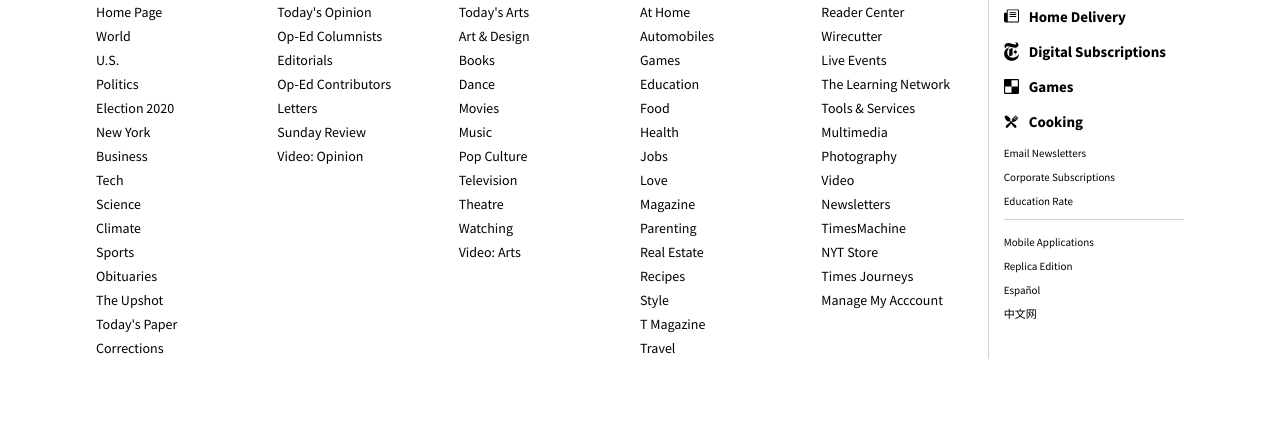
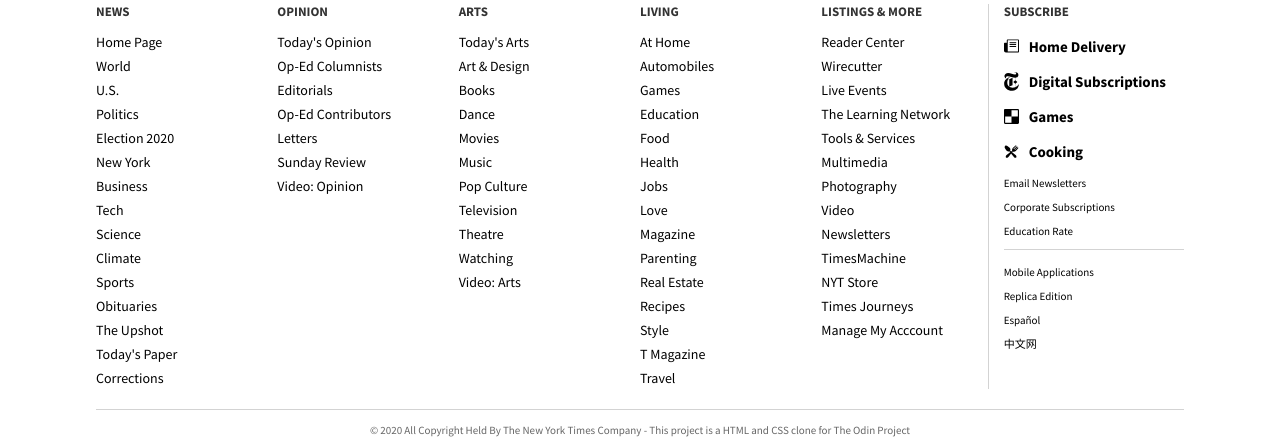
Before and after one commit to timkellytk/project-new-york-times-clone, a plain HTML site: page index.html in a window 1280 px wide. Shown: the part 11560-12000 px from the top of the page. Before the commit the page ends 11919 px from the top, so only its background shows below. Drawn offline with Linux system fonts and the light colour scheme; a web font is replaced by a local one.

Commit message:
Finished the footer section

```diff
--- a/index.html
+++ b/index.html
@@ -896,7 +896,7 @@
         </div>
       </div>
     </section>
-    <footer class="Wrapper">
+    <footer class="Wrapper Footer">
       <div class="Footer__divider">
         <div class="Footer__divider-thick"></div>
         <div class="Footer__divider-thin"></div>
@@ -1048,6 +1048,14 @@
           >
         </div>
       </div>
+      <div class="Footer__divider-thin">
+        <div class="Footer__copyright">
+          <p>
+            © 2020 All Copyright Held By The New York Times Company - This
+            project is a HTML and CSS clone for The Odin Project
+          </p>
+        </div>
+      </div>
     </footer>
 
     <script>
--- a/style.css
+++ b/style.css
@@ -363,6 +363,10 @@ q {
   text-decoration: none;
 }
 
+.Footer {
+  padding-top: 30px;
+}
+
 .Footer__divider-thick {
   background-color: lightgray;
   height: 2px;
@@ -379,6 +383,11 @@ q {
 .Footer__divider-thin--inside-footer {
   margin-top: 8px;
   margin-bottom: 8px;
+}
+
+.Footer__divider-thin--copyright {
+  margin-top: 20px;
+  margin-bottom: 10px;
 }
 
 .Footer__logo-container {
@@ -402,6 +411,7 @@ q {
   display: grid;
   grid-template-columns: repeat(6, 1fr);
   margin-top: 20px;
+  margin-bottom: 20px;
 }
 
 .Footer__grid-title {
@@ -478,6 +488,17 @@ q {
   cursor: pointer;
 }
 
+.Footer__copyright {
+  color: #666;
+  display: flex;
+  justify-content: center;
+  font-family: 'Source Sans Pro', sans-serif;
+  font-size: 11px;
+  font-weight: 500;
+  line-height: 13px;
+  padding: 15px;
+}
+
 .fontStyles {
   font-family: 'Merriweather', serif;
   font-family: 'Source Serif Pro', serif;
```
